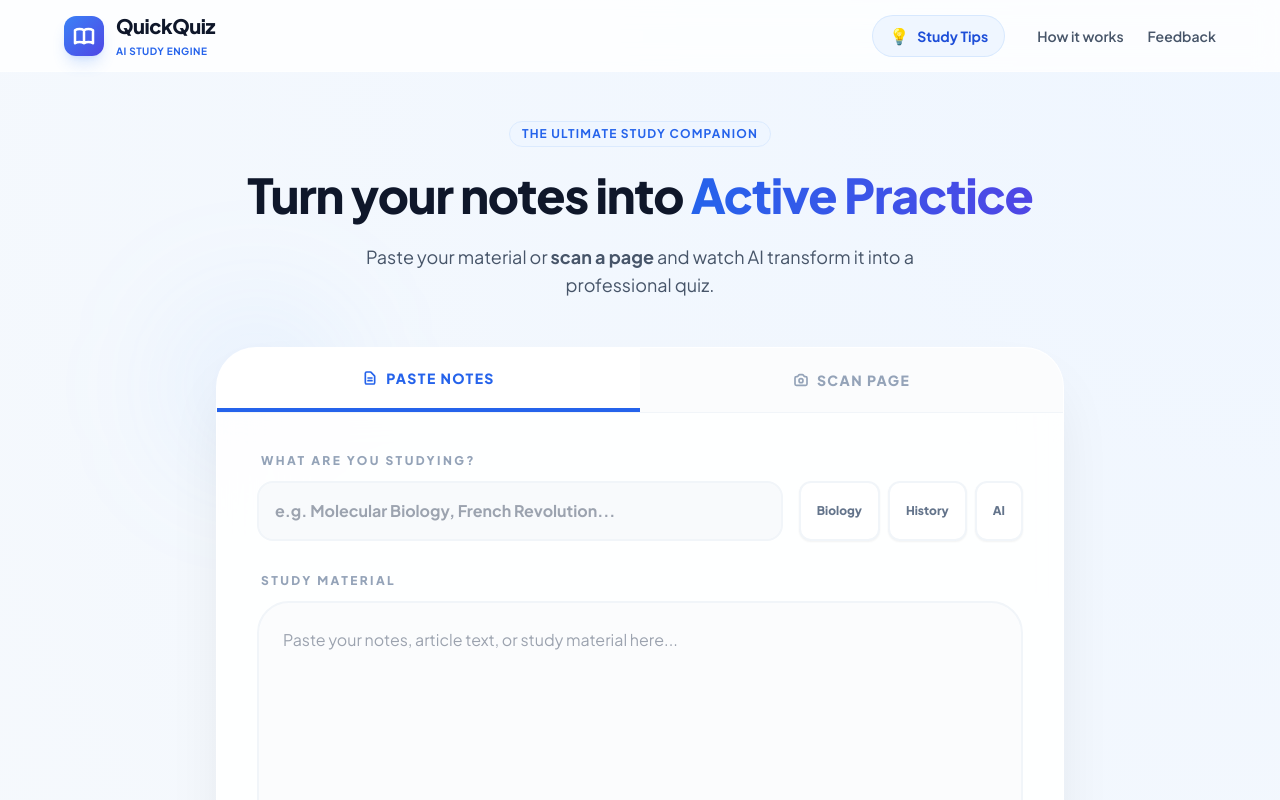
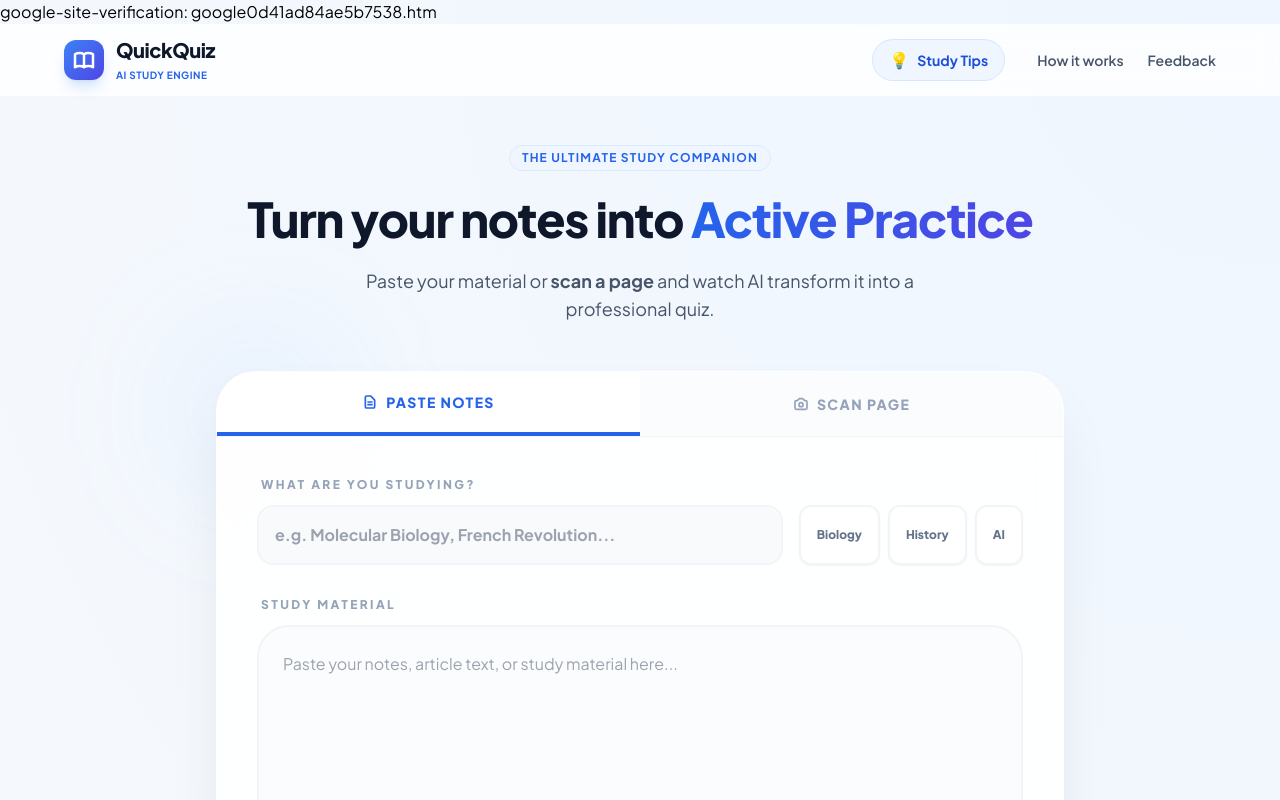
Before and after one commit to avinash419/QuickQuiz, a React (Vite) app: page / in a window 1280 px wide. Shown: the top 800 px of the page. Built offline with nearby package versions, Linux system fonts and the light colour scheme; no server answers.

Commit message:
feat: Add Google site verification
Includes a new HTML file for verification and updates the index.html to include the meta tag. This is necessary for Google search console integration.

```diff
--- a/index.html
+++ b/index.html
@@ -1,9 +1,10 @@
 
 <!DOCTYPE html>
 <html lang="en">
-<head> <script async src="https://pagead2.googlesyndication.com/pagead/js/adsbygoogle.js?client=ca-pub-1576896313441491"
+<head> google-site-verification: google0d41ad84ae5b7538.htm <script async src="https://pagead2.googlesyndication.com/pagead/js/adsbygoogle.js?client=ca-pub-1576896313441491"
      crossorigin="anonymous"></script>
     <meta charset="UTF-8">
+    <meta name="google-site-verification" content="google0d41ad84ae5b7538" />
     <meta name="viewport" content="width=device-width, initial-scale=1.0, maximum-scale=1.0, user-scalable=no, viewport-fit=cover">
     <meta name="apple-mobile-web-app-capable" content="yes">
     <meta name="apple-mobile-web-app-status-bar-style" content="black-translucent">
--- /dev/null
+++ b/public/google0d41ad84ae5b7538.htm
@@ -0,0 +1 @@
+google-site-verification: google0d41ad84ae5b7538.htm
--- /dev/null
+++ b/public/google0d41ad84ae5b7538.html
@@ -0,0 +1 @@
+google-site-verification: google0d41ad84ae5b7538.html
```
